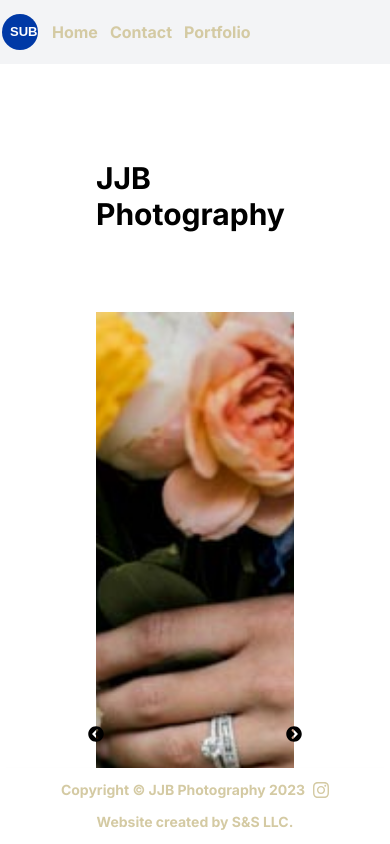
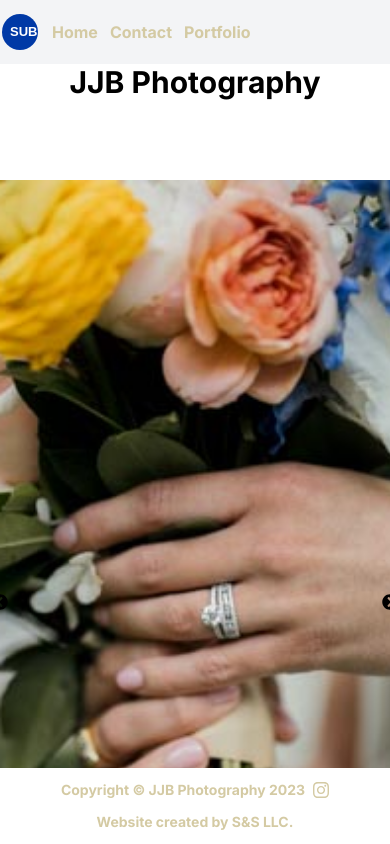
Before and after one commit to sramalho94/jjbphotography, a Next.js app: page / in a window 390 px wide. Built offline with nearby package versions, Linux system fonts and the light colour scheme.

Commit message:
padding now only applied to medium screens and above

```diff
--- a/app/page.js
+++ b/app/page.js
@@ -5,7 +5,7 @@
 import AboutMe from '@/components/AboutMe'
 export default function Home() {
   return (
-    <main className="flex  flex-col items-center justify-between p-24 min-h-screen">
+    <main className="flex flex-col items-center justify-between  min-h-screen md:p-24">
       <Landing />
 
       <Portfolio />
```
